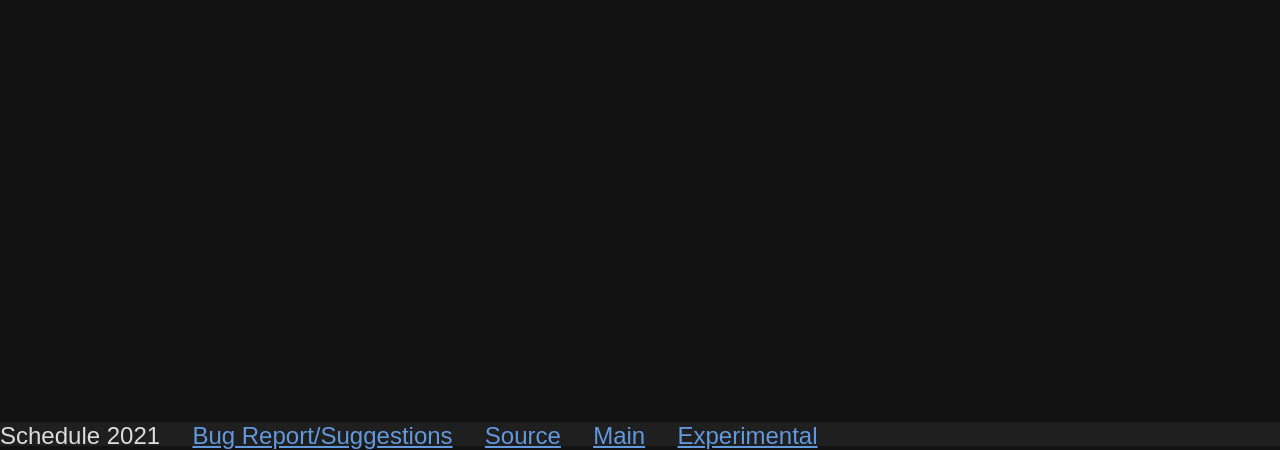
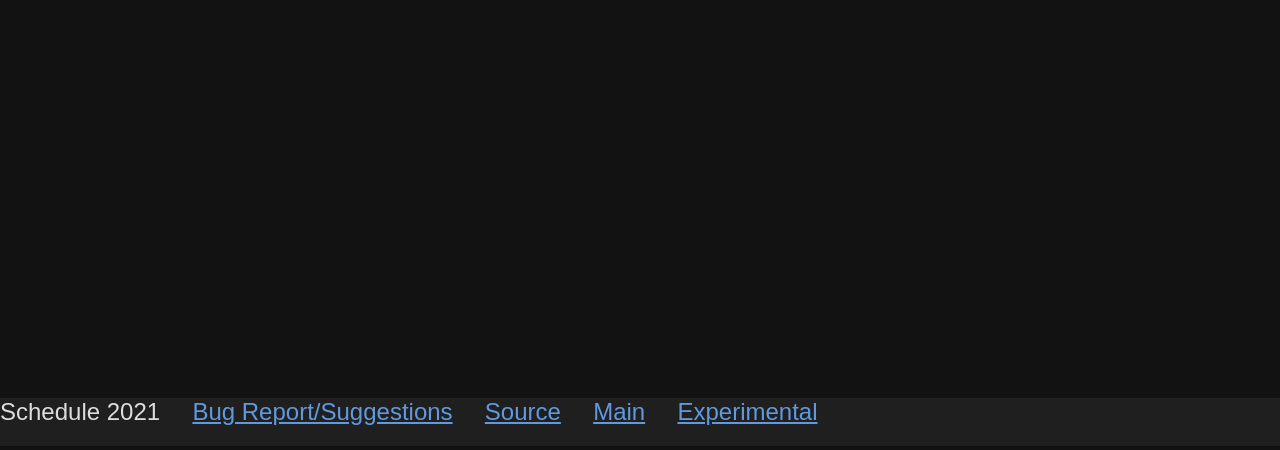
Before and after one commit to svschedule/svschedule.github.io, a plain HTML site: page index.html in a window 1280 px wide. Shown: the part 354-804 px from the top of the page. Drawn offline with nearby package versions, Linux system fonts and the light colour scheme; no server answers.

Commit message:
better footer

```diff
--- a/index.html
+++ b/index.html
@@ -47,7 +47,7 @@
     <div id="naming" style="display: none;">
     </div>
 
-    <footer>Schedule 2021 <a href="https://github.com/everythingischaos/schedule/issues/new">Bug Report/Suggestions</a> <a href="https://github.com/everythingischaos/schedule">Source</a> <a href="https://everythingischaos.com/schedule/">Main</a> <a href="https://everythingischaos.com/schedule/experimental/">Experimental</a></footer>
+    <footer>Schedule 2021 <a href="https://github.com/everythingischaos/schedule/issues/new">Bug Report/Suggestions</a> <a href="https://github.com/everythingischaos/schedule">Source</a> <a href="https://everythingischaos.com/schedule/">Main</a> <a href="https://raw.githack.com/everythingischaos/schedule/experimental/index.html">Experimental</a></footer>
     <script>
       if ("serviceWorker" in navigator) {
         navigator.serviceWorker.register("service-worker.js");
--- a/style.css
+++ b/style.css
@@ -99,15 +99,24 @@ tr[value='1'] td .colored{
 .ptitle {
   display: inline;
 }
+:root {
+  --footer-height: 3rem;
+}
 footer {
-  position: absolute;
+  position: fixed;
   bottom: 0;
   left: 0;
   width: 100%;
-  height: 1.5rem;
+  height: var(--footer-height);
   background-color: #222222;
   padding: 0;
   margin: 0;
+  display: inline-block;
+  vertical-align: middle;
+  line-height: normal;
+}
+body {
+  margin-bottom: var(--footer-height);
 }
 footer a {
   margin-left: 2vw;
```
